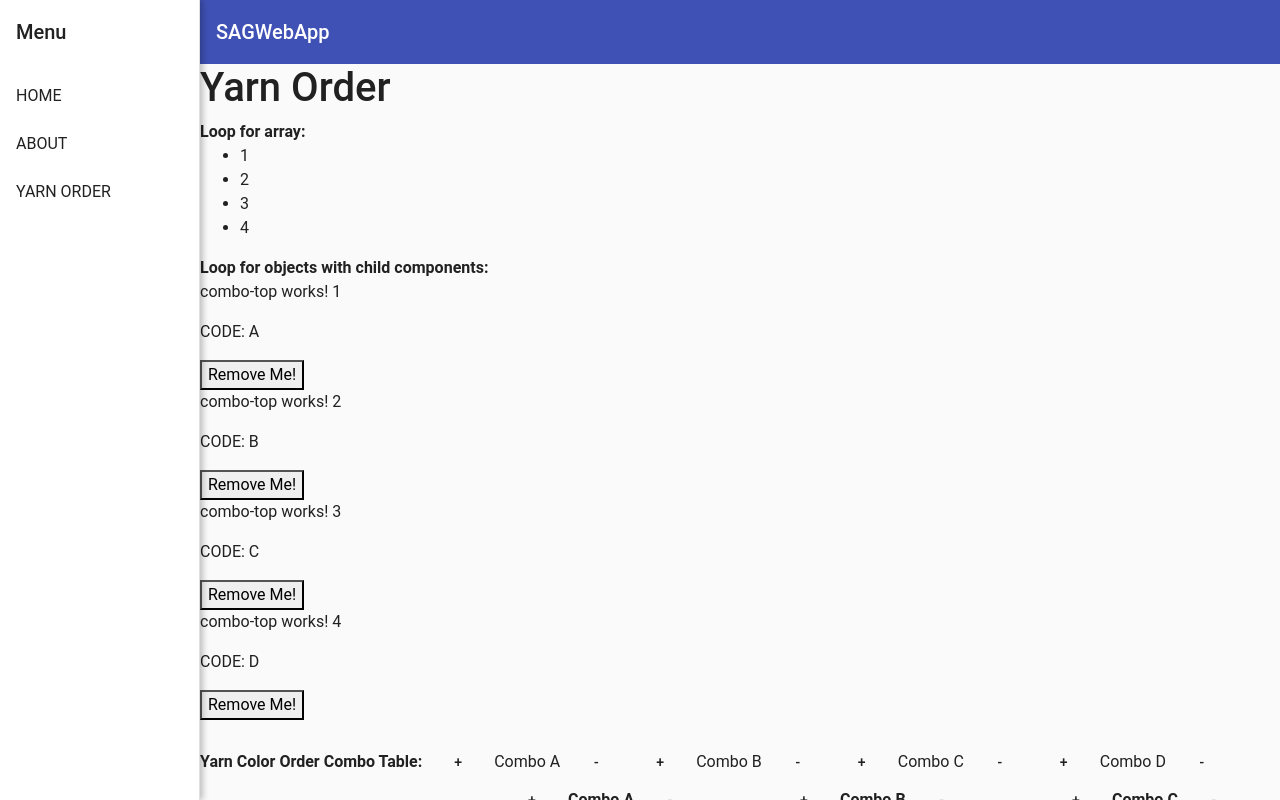
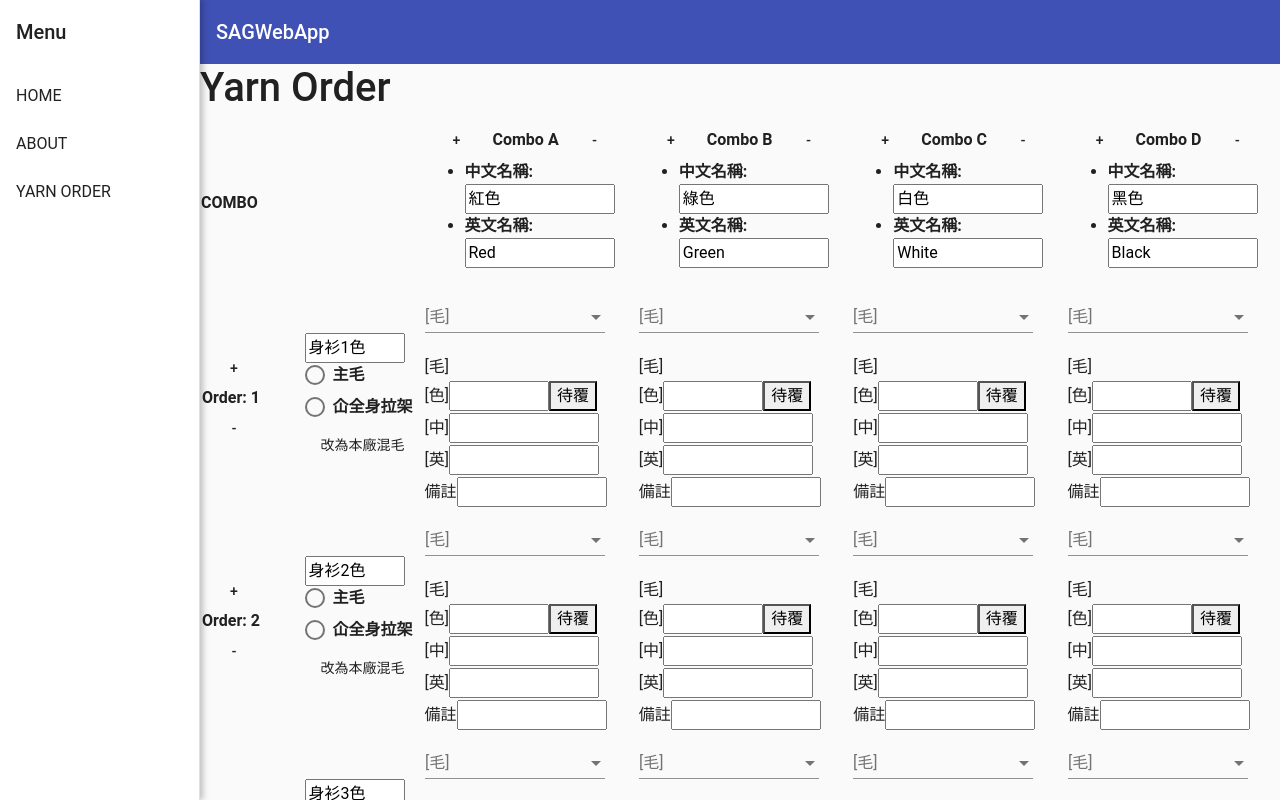
Before and after one commit to PeterLeeSAG/AngularDemo, an Angular app: page /yarnOrder in a window 1280 px wide. Built offline with nearby package versions, Linux system fonts and the light colour scheme.

Commit message:
implement the combo-order-details.component

```diff
--- a/src/app/yarn-order/combo-order-details/combo-order-details.component.css
+++ b/src/app/yarn-order/combo-order-details/combo-order-details.component.css
@@ -0,0 +1,3 @@
+.text-color-normal{
+    width: 150px;
+}
--- a/src/app/yarn-order/combo-order-details/combo-order-details.component.html
+++ b/src/app/yarn-order/combo-order-details/combo-order-details.component.html
@@ -2,41 +2,55 @@
     <tr>
         <td>
             <mat-form-field>
-                <mat-label>毛料</mat-label>
-                <mat-select [value]="orderCombo.materialID">
+                <mat-label>[毛]</mat-label>
+                <mat-select [(ngModel)]="comboOrderDetail.materialID" name="material">
                   <mat-option *ngFor="let material of materials" [value]="material.id">
-                     {{material.name}}
+                    {{material.name}}
                   </mat-option>
                 </mat-select>
-              </mat-form-field>
+            </mat-form-field>
+        </td>
+    </tr>
+    <tr>
+        <td>
+            <mat-label>[毛] {{ getSelectedMaterialName() }}</mat-label>
         </td>
     </tr>
     <tr>
         <td>
             <!--ColorNo-->
-            <mat-label>Color No</mat-label>
-            <input matInput [value]="orderCombo.colorNo">
+            <mat-label>[色]</mat-label>
+            <input
+            [ngStyle]="{width:'100px'}"
+            type="text" [(ngModel)] ="comboOrderDetail.colorNo">
+            <button (click)="onToggleColorNo()">{{ pendingButtonName }}</button>
         </td>
     </tr>
     <tr>
         <td>
             <!--ChineseColorName-->
-            <mat-label>Chinese ColorName</mat-label>
-            <input matInput [value]="orderCombo.chineseColorName">
+            <mat-label>[中]</mat-label>
+            <input
+            [ngClass]="{'text-color-normal':true}"
+            type="text" [(ngModel)] ="comboOrderDetail.chineseColorName">
         </td>
     </tr>
     <tr>
         <td>
             <!--ColorEnglishName-->
-            <mat-label>English ColorName</mat-label>
-            <input matInput [value]="orderCombo.englishColorName">
+            <mat-label>[英]</mat-label>
+            <input
+            [ngClass]="{'text-color-normal':true}"
+            type="text" [(ngModel)] ="comboOrderDetail.englishColorName">
         </td>
     </tr>
     <tr>
         <td>
             <!--ColorRemark-->
-            <mat-label>Remark</mat-label>
-            <input matInput [value]="orderCombo.remark">
+            <mat-label>備註</mat-label>
+            <input
+            [ngClass]="{'text-color-normal':true}"
+            type="text" [(ngModel)] ="comboOrderDetail.remark">
         </td>
     </tr>
 </table>
--- a/src/app/yarn-order/combo-order-details/combo-order-details.component.ts
+++ b/src/app/yarn-order/combo-order-details/combo-order-details.component.ts
@@ -1,4 +1,5 @@
-import { Component, OnInit } from '@angular/core';
+import { Component, OnInit, Input } from '@angular/core';
+import { ComboOrderDetail } from '../comboOrderDetail';
 
 @Component({
   selector: 'app-combo-order-details',
@@ -6,11 +7,59 @@ import { Component, OnInit } from '@angular/core';
   styleUrls: ['./combo-order-details.component.css']
 })
 export class ComboOrderDetailsComponent implements OnInit {
-  orderCombo;
-  materials = [];
+  @Input() comboOrderDetail : ComboOrderDetail;
+  @Input() materials;
+
+  selectedMaterialID : number;
+  selectedMaterialName : string;
+  pendingButtonName : string;
+  //"待覆":"實數"
+
   constructor() { }
 
   ngOnInit(): void {
+    this.materials = [
+      {"id":1,"name":"2/10 100% cotton"},
+      {"id":2,"name":"2/10 90% cotton 10% Lycra"},
+      {"id":3,"name":"2/10 80% cotton 20% Lycra"},
+      {"id":4,"name":"2/10 70% cotton 30% Lycra"}
+    ];
+    this.selectedMaterialName = "";
+    if (this.comboOrderDetail.colorNo.trim() == "待覆")
+    {
+      this.pendingButtonName = "實數";
+    }
+    else
+    {
+      this.pendingButtonName = "待覆";
+    }
   }
 
+  setSelectedMaterial(matID: number)
+  {
+    this.selectedMaterialName = this.materials.find(
+      function(value){
+        value.id === matID
+      }
+      )[0].name;
+  }
+
+  getSelectedMaterialName()
+  {
+    return this.selectedMaterialName;
+  }
+
+  onToggleColorNo()
+  {
+    if (this.pendingButtonName == "待覆")
+    {
+      this.comboOrderDetail.colorNo = "待覆";
+      this.pendingButtonName = "實數";
+    }
+    else
+    {
+      this.comboOrderDetail.colorNo = "";
+      this.pendingButtonName = "待覆";
+    }
+  }
 }
--- a/src/app/yarn-order/combo-table/combo-table.component.css
+++ b/src/app/yarn-order/combo-table/combo-table.component.css
@@ -0,0 +1,10 @@
+.textColorName-normal
+{
+    width: 150px;
+}
+
+.textColorName-warning
+{
+    width: 150px;
+    background-color: yellow;
+}
--- a/src/app/yarn-order/combo-table/combo-table.component.html
+++ b/src/app/yarn-order/combo-table/combo-table.component.html
@@ -1,9 +1,21 @@
 <!--Combo Table-->
 <ul>
     <li>
-        中文名稱:<input type="text" [(ngModel)]="combo.chineseName">
+        中文名稱:
+        <input type="text"
+        [ngClass]="{
+                     'textColorName-warning' : combo.chineseName.length == 0,
+                     'textColorName-normal' : combo.chineseName.length != 0
+                    }"
+        [(ngModel)]="combo.chineseName">
     </li>
     <li>
-        英文名稱:<input type="text" [(ngModel)]="combo.englishName">
+        英文名稱:
+        <input type="text"
+        [ngClass]="{
+            'textColorName-warning' : combo.englishName.length == 0,
+            'textColorName-normal' : combo.englishName.length != 0
+           }"
+        [(ngModel)]="combo.englishName">
     </li>
 </ul>
--- /dev/null
+++ b/src/app/yarn-order/comboOrderDetail.ts
@@ -0,0 +1,20 @@
+export class ComboOrderDetail {
+    comboID: number;
+    orderID: number;
+    materialID: number;
+    colorNo: string;
+    chineseColorName: string;
+    englishColorName: string;
+    remark: string;
+
+    constructor(comboID: number, orderID: number)
+    {
+        this.comboID = comboID;
+        this.orderID = orderID;
+        this.materialID = 0;
+        this.colorNo = "";
+        this.englishColorName = "";
+        this.chineseColorName = "";
+        this.remark = "";
+    }
+  }
--- a/src/app/yarn-order/order-table/order-table.component.css
+++ b/src/app/yarn-order/order-table/order-table.component.css
@@ -0,0 +1,4 @@
+.text-order-name {
+    width : 80px;
+    text-align: left;
+}
--- a/src/app/yarn-order/order-table/order-table.component.html
+++ b/src/app/yarn-order/order-table/order-table.component.html
@@ -1,8 +1,15 @@
     <mat-label></mat-label>
-    <input matInput placeholder="e.g. 衫身1色" [(ngModel)]="order.name" mat-text>
+    <input  [ngStyle] = "{'width': '100px'}"
+            [ngClass] = "{'text-order-name':true}"
+            [(ngModel)] = "order.name">
+    <br/>
     <mat-radio-group [(ngModel)]="order.matType" aria-label="Select an option">
         <mat-radio-button value="1">主毛</mat-radio-button>
+        <br/>
         <mat-radio-button value="2">仚全身拉架</mat-radio-button>
+        <br/>
     </mat-radio-group>
     <button mat-button *ngIf="!order.isFtyMixed" (click)="toggleMixedMat(order.id)">改為本廠混毛</button>
-    <button mat-button *ngIf="order.isFtyMixed" (click)="toggleMixedMat(order.id)">Change Back As Normal</button>
+    <button mat-button *ngIf="order.isFtyMixed" (click)="AddMixedMat(order.id)">新增本廠混毛成份</button>
+    <br *ngIf="order.isFtyMixed">
+    <button mat-button *ngIf="order.isFtyMixed" (click)="toggleMixedMat(order.id)">變回普通間色</button>
--- a/src/app/yarn-order/order-table/order-table.component.ts
+++ b/src/app/yarn-order/order-table/order-table.component.ts
@@ -9,6 +9,7 @@ import { Order } from '../order';
 export class OrderTableComponent implements OnInit {
   @Input() order : Order;
   @Output() changeFtyMixedMat = new EventEmitter<number>();
+  @Output() addFtyMixedMat = new EventEmitter<number>();
 
   constructor() { }
 
@@ -20,4 +21,10 @@ export class OrderTableComponent implements OnInit {
     console.log("Change factory mixed mat @ the order " + id);
     this.changeFtyMixedMat.emit(id);
   }
+
+  AddMixedMat(id: number)
+  {
+    console.log("Add factory mixed mat @ the order " + id);
+    this.addFtyMixedMat.emit(id);
+  }
 }
--- a/src/app/yarn-order/yarn-order.component.html
+++ b/src/app/yarn-order/yarn-order.component.html
@@ -1,28 +1,4 @@
 <h1>Yarn Order</h1>
-
-<b>Loop for array:</b>
-<ul>
-    <li *ngFor="let i of info">
-        {{ i }}
-    </li>
-</ul>
-
-<b>Loop for objects with child components:</b>
-<app-combo-top *ngFor="let combo of combos"
-    [combo]="combo"
-    [id]="combo.id"
-    (comboRemoved)="onRemoveCombo($event)">
-</app-combo-top>
-
-<br><br>
-<div>
-<b>Yarn Color Order Combo Table: </b>
-<app-combo-head *ngFor="let combo of combos"
-    [combo]="combo"
-    (addCombo)="onAddCombo($event)"
-    (removeCombo)="onRemoveCombo($event)">
-</app-combo-head>
-</div>
 
 <table>
 <tr>
@@ -64,20 +40,23 @@
                 <td>
                     <app-order-table
                         [order]="order"
-                        (changeFtyMixedMat)="onToggleMixedMat($event)"></app-order-table>
+                        (changeFtyMixedMat)="onToggleMixedMat($event)"
+                        (addFtyMixedMat)="onAddMatFtyOrder($event)"></app-order-table>
                 </td>
             </tr>
         </table>
     </th>
     <td *ngFor="let combo of combos; index as j">
         <!--For Combo Order Mat objects-->
-        <div>placeholder: order #{{i}} : combo #{{j}}</div>
+        <div>
+            <app-combo-order-details [comboOrderDetail]="getComboOrderDetail(j+1,i+1)"></app-combo-order-details>
+        </div>
     </td>
 </tr>
 </table>
 
 <br>
-<div>
+<div class="container">
     <b>Combo Information:</b>
     <ul>
         <li *ngFor="let combo of combos; index as i">
@@ -90,7 +69,7 @@
     </ul>
 </div>
 <br>
-<div>
+<div class="container">
     <b>Order Information:</b>
     <ul>
         <li *ngFor="let order of orders; index as i">
@@ -103,3 +82,15 @@
         </li>
     </ul>
 </div>
+<br>
+<div class="container">
+    <b>ComboOrderDetail Information:</b>
+    <ul>
+        <li *ngFor="let details of comboOrderDetails; index as i">
+            ComboOrderDetail index: {{ i }}
+            comboId: {{details.comboID}}
+            orderId: {{details.orderID}}
+            materialID: {{details.materialID}}
+        </li>
+    </ul>
+</div>
--- a/src/app/yarn-order/yarn-order.component.ts
+++ b/src/app/yarn-order/yarn-order.component.ts
@@ -1,6 +1,7 @@
 import { Component, OnInit } from '@angular/core';
 import { Combo } from "./combo";
 import { Order } from "./order";
+import { ComboOrderDetail } from "./comboOrderDetail";
 
 @Component({
   selector: 'app-yarn-order',
@@ -9,34 +10,54 @@ import { Order } from "./order";
 })
 export class YarnOrderComponent implements OnInit {
 info = ['1','2','3','4'];
+combos = [];
+orders = [];
+comboOrderDetails = [];
+pOrderID = 0;
+pComboID = 0;
 
-combos = [
+  constructor() { }
+
+  ngOnInit(): void {
+    this.onInitCreateData();
+  }
+
+  onInitCreateData()
+  {
+    this.combos = [
       {"id":1,"code":"A","chineseName":"紅色","englishName":"Red"},
       {"id":2,"code":"B","chineseName":"綠色","englishName":"Green"},
       {"id":3,"code":"C","chineseName":"白色","englishName":"White"},
       {"id":4,"code":"D","chineseName":"黑色","englishName":"Black"}
     ];
 
-orders = [
+    this.orders = [
       {"id":1,"code":"1","name":"身衫1色","matType":0,"isFtyMixed":false},
       {"id":2,"code":"2","name":"身衫2色","matType":0,"isFtyMixed":false},
       {"id":3,"code":"3","name":"身衫3色","matType":0,"isFtyMixed":false},
       {"id":4,"code":"4","name":"身衫4色","matType":0,"isFtyMixed":false}
     ];
 
-  constructor() { }
-
-  ngOnInit(): void {
+    this.combos.forEach(combo => {
+      this.orders.forEach(order => {
+        var detail = new ComboOrderDetail(combo.id, order.id);
+        this.comboOrderDetails.push(detail);
+        })
+    });
   }
 
   onAddCombo(comboID: number)
   {
     this.combos.splice(comboID, 0, {"id":comboID,"code":"NEW","chineseName":"","englishName":""});
+    this.updateComboCodes();
+    this.updateComboOrderDetail("add","combo",comboID);
   }
 
   onRemoveCombo(comboID: number)
   {
     this.combos.splice(comboID-1, 1);
+    this.updateComboCodes();
+    this.updateComboOrderDetail("remove","combo",comboID);
   }
 
   onComboUpdate(combo: Combo)
@@ -47,11 +68,20 @@ orders = [
   onAddOrder(orderID: number)
   {
     this.orders.splice(orderID, 0, {"id":orderID,"code":"A","name":"NEW","matType":0,"isFtyMixed":false});
+    this.updateOrderCodes();
+    this.updateComboOrderDetail("add","order",orderID);
   }
 
   onRemoveOrder(orderID: number)
   {
     this.orders.splice(orderID-1, 1);
+    this.updateOrderCodes();
+    this.updateComboOrderDetail("remove","order",orderID);
+  }
+
+  onAddMatFtyOrder(orderID: number)
+  {
+    this.orders.splice(orderID, 0, {"id":orderID,"code":"A","name":"NEW","matType":0,"isFtyMixed":true});
   }
 
   onOrderUpdate(order: Order)
@@ -62,6 +92,72 @@ orders = [
   onToggleMixedMat(orderID: number)
   {
     this.orders[orderID-1].isFtyMixed = !(this.orders[orderID-1].isFtyMixed);
-    console.log("toggle mix mat type in yarn order parent @ order #" + orderID);
+    //console.log("toggle mix mat type in yarn order parent @ order #" + orderID);
+  }
+
+  getComboOrderDetail(comboID: number, orderID: number)
+  {
+    var result = this.comboOrderDetails.find( e =>
+                                        e.comboID === comboID &&
+                                        e.orderID === orderID);
+    return result;
+  }
+
+  updateComboCodes()
+  {
+    this.combos.forEach(function(value, index){
+      value.code = String.fromCharCode(65 + index);
+    })
+  }
+
+  updateOrderCodes()
+  {
+    this.orders.forEach(function(value, index){
+      value.code = (index + 1).toString();
+    })
+  }
+
+  updateComboOrderDetail(mode: string, target: string, id: number)
+  {
+    if (target == 'combo')
+    {
+      if (mode == 'add')
+      {
+        this.orders.forEach(order => {
+          var detail = new ComboOrderDetail(id, order.id);
+          this.comboOrderDetails.push(detail);
+        });
+      }
+      else if (mode == 'remove')
+      {
+        for (let index = 0; index < this.comboOrderDetails.length; index++) {
+          const element = this.comboOrderDetails[index];
+          if (element.comboID == id)
+          {
+            this.comboOrderDetails.splice(index, 1);
           }
         }
+      }
+    }
+    else if (target == 'order')
+    {
+      if (mode == 'add')
+      {
+        this.combos.forEach(combo => {
+          var detail = new ComboOrderDetail(combo.id, id+1);
+          this.comboOrderDetails.push(detail);
+        });
+      }
+      else if (mode == 'remove')
+      {
+        for (let index = 0; index < this.comboOrderDetails.length; index++) {
+          const element = this.comboOrderDetails[index];
+          if (element.orderID == id)
+          {
+            this.comboOrderDetails.splice(index, 1);
+          }
+        }
+      }
+    }
+  }
+}
```
Also changed, not shown: src/app/yarn-order/yarn-order.component-demo.html (added, +25 -0 lines). Lines whose indentation alone changed are shown as unchanged.
